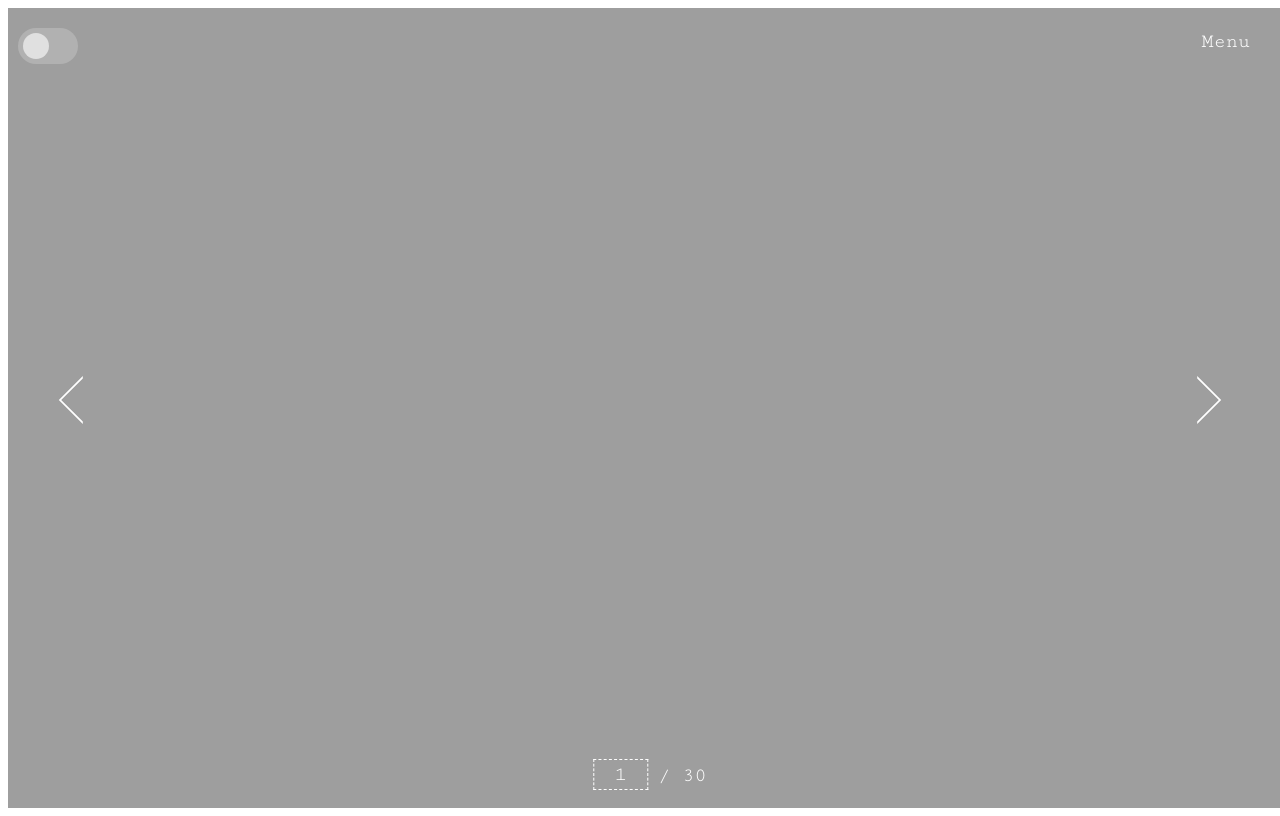
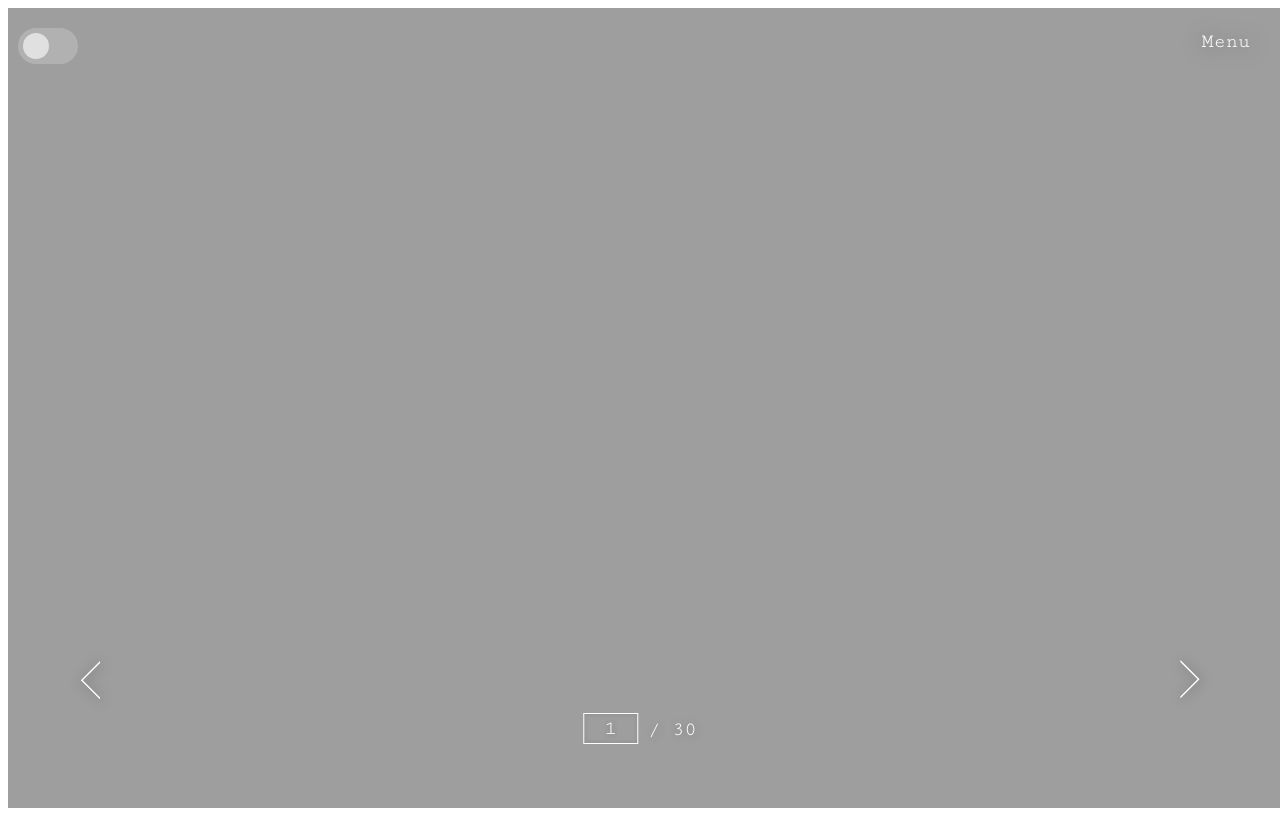
Before and after one commit to Wenga/BirthdayProject, a plain HTML site: page birthdayWorlds.html in a window 1280 px wide. Drawn offline with nearby package versions, Linux system fonts and the light colour scheme; animation ran at ten frames a second.

Commit message:
Added shadow to UI

```diff
--- a/birthdayWorlds.html
+++ b/birthdayWorlds.html
@@ -11,16 +11,14 @@
 
         #PreviousButton {
             position: absolute;
-            top: 50vh;
-            left: 3vw;
+            bottom: 3.5rem;
+            left: 5vw;
             z-index: 1;
             background-color: transparent;
-            height: 5em;
-            width: 5em;
+            height: 4rem;
+            width: 4rem;
             transform-origin: top left;
             transform: translate(0, -50%);
-            font-size: 1em;
-            color: white;
             border: none;
             cursor: pointer;
         }
@@ -32,20 +30,19 @@
             width: 60%;
             height: 60%;
             fill: #ffffff;
+            filter: drop-shadow(1px 1px 6px rgba(0, 0, 0, 0.5));
         }
 
         #NextButton {
             position: absolute;
-            top: 50vh;
-            right: 3vw;
+            bottom: 3.55rem;
+            right: 5vw;
             z-index: 1;
             background-color: transparent;
-            height: 5em;
-            width: 5em;
+            height: 4rem;
+            width: 4rem;
             transform-origin: top left;
             transform: translate(0, -50%);
-            font-size: 1em;
-            color: white;
             border: none;
             cursor: pointer;
         }
@@ -57,6 +54,7 @@
             width: 60%;
             height: 60%;
             fill: #ffffff;
+            filter: drop-shadow(1px 1px 6px rgba(0, 0, 0, 0.5));
         }
 
         .switch {
@@ -116,11 +114,10 @@
 
         #selector-container {
             position: absolute;
-            bottom: 0;
+            bottom: 3.5rem;
             left: 50%;
             transform: translateX(-50%);
             display: flex;
-            margin: 10px;
             color: #ffffff;
         }
 
@@ -141,6 +138,7 @@
             cursor: pointer;
             font-size: 1.25em;
             font-family: 'Cutive Mono', monospace;
+            text-shadow: 1px 1px 20px rgba(0, 0, 0, 0.5)
         }
 
         /* Dropdown content (hidden by default) */
--- a/navigation.js
+++ b/navigation.js
@@ -11,7 +11,7 @@ selectElement.name = "worldNumber";
 selectElement.style.appearance = "none";
 selectElement.style.backgroundColor = "transparent";
 selectElement.style.color = "white";
-selectElement.style.border = "1px dashed white";
+selectElement.style.border = "0.5px solid white";
 selectElement.style.borderRadius="2";
 selectElement.style.paddingLeft = "20px";
 selectElement.style.paddingRight = "20px";
@@ -19,8 +19,9 @@ selectElement.style.paddingTop = "3px";
 selectElement.style.paddingBottom = "3px";
 selectElement.style.fontFamily = "'Cutive Mono', monospace";
 selectElement.style.fontSize = "1.25em"
+selectElement.style.textShadow = "1px 1px 6px rgba(0, 0, 0, 0.3)";
 selectElement.style.outline = "none";
-
+selectElement.style.boxShadow = "inset 0px 0px 5px rgba(0, 0, 0, 0.1)";
 
 // Array
 var number = ["1", "2", "3", "4", "5", "6"];
@@ -37,10 +38,11 @@ number.forEach(function (number) {
 var textElement = document.createElement("span");
 textElement.textContent = "/ 30";
 
-// Apply padding to the text element
+// Apply style to the text element
 textElement.style.paddingLeft = "10px";
 textElement.style.fontFamily = "'Cutive Mono', monospace";
 textElement.style.fontSize = "1.25em";
+textElement.style.textShadow = "1px 1px 10px rgba(0, 0, 0, 0.3)";
 
 // Append the select and text elements to the container
 container.appendChild(selectElement);
```
